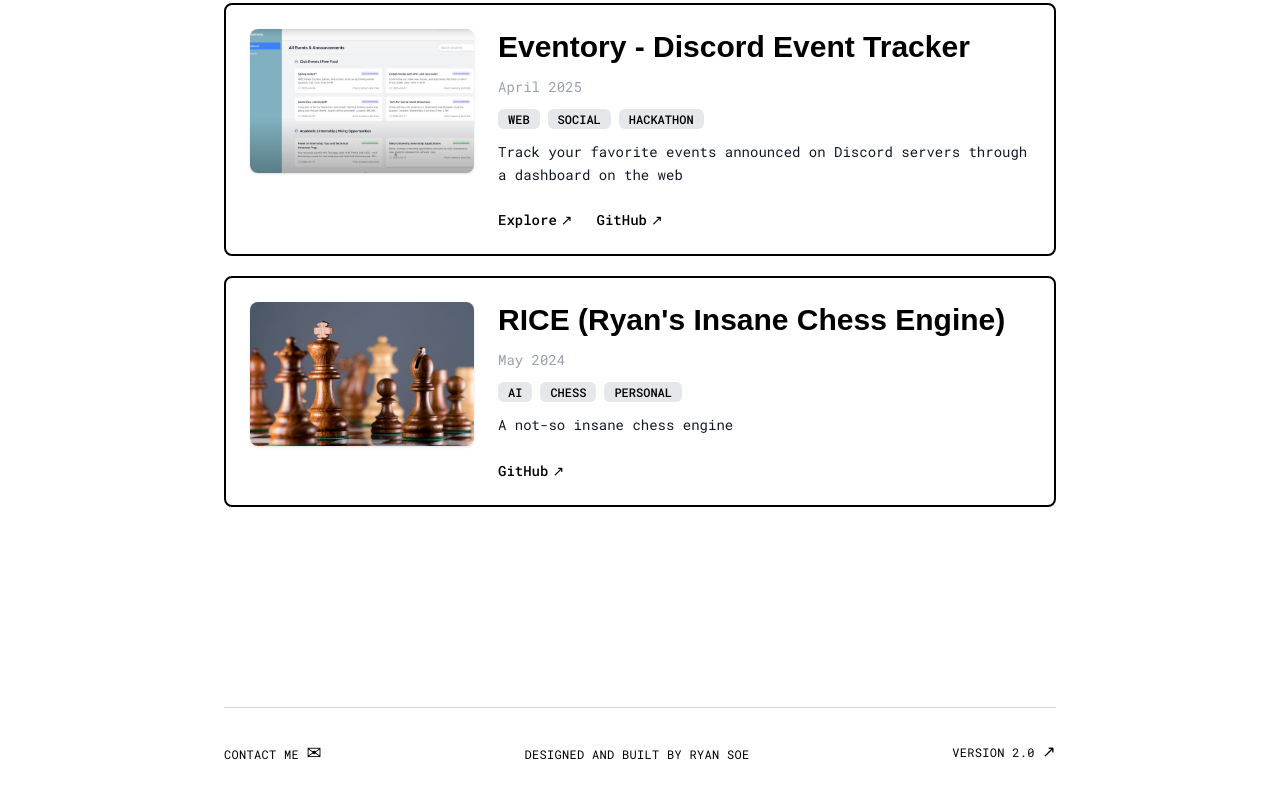
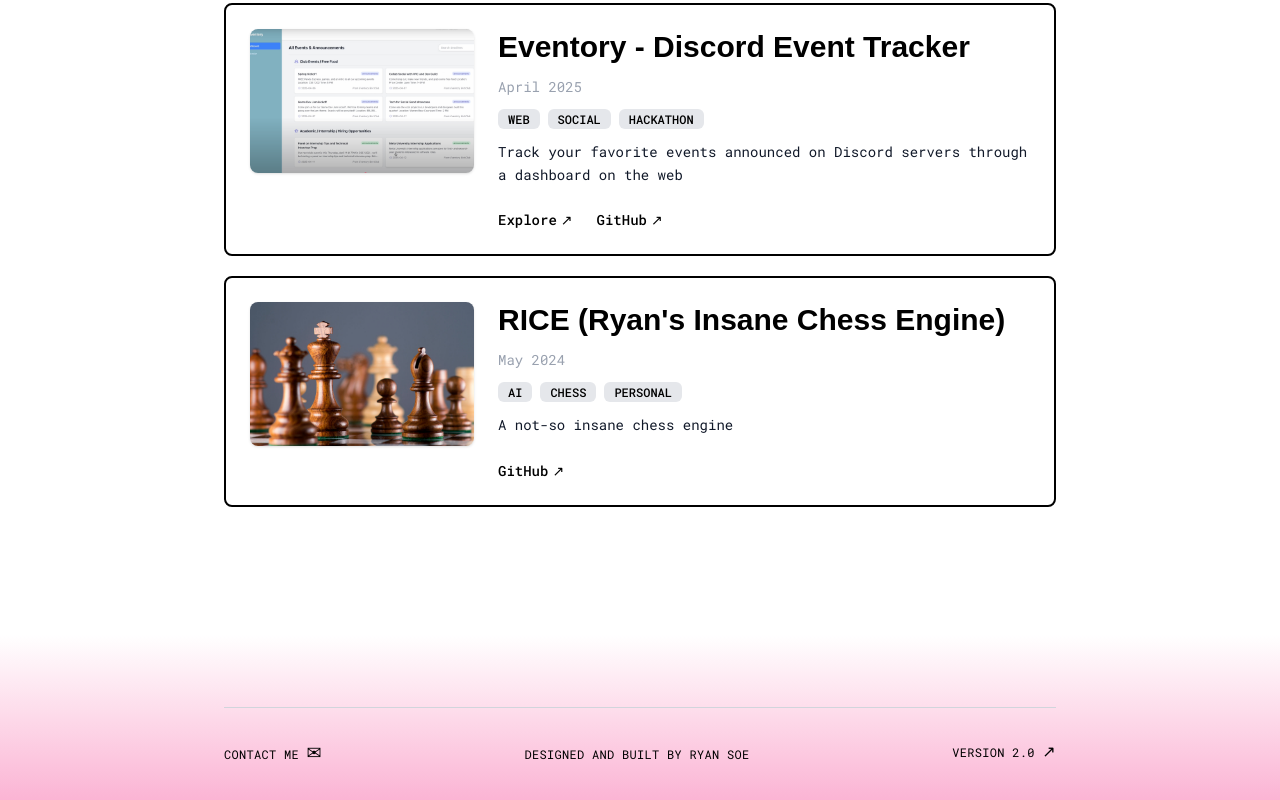
Before and after one commit to ryansoe/ryan-portfolio, a Next.js app: page / in a window 1280 px wide. Shown: the part 1627-2427 px from the top of the page. Built offline with nearby package versions, Linux system fonts and the light colour scheme; a web font is replaced by a local one.

Commit message:
undo last commit lol

```diff
--- a/src/app/page.tsx
+++ b/src/app/page.tsx
@@ -68,7 +68,7 @@ export default function Home() {
       <div
         className="pt-10"
         style={{
-          background: "#ffffff",
+          background: "linear-gradient(to bottom, #ffffff 0%, #fbb4d4 100%)",
         }}
       >
         <Footer />
```
